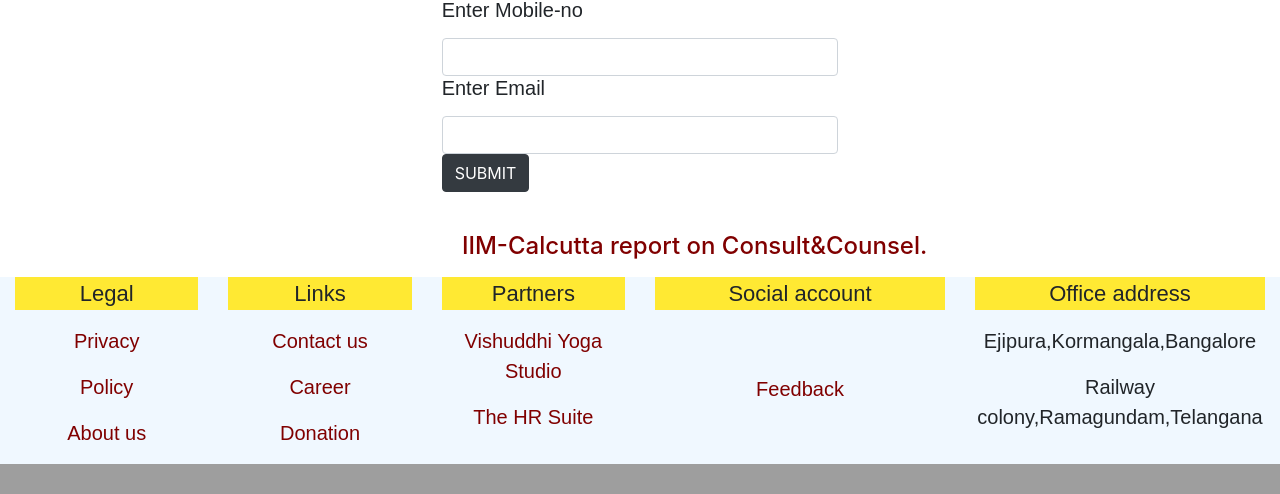
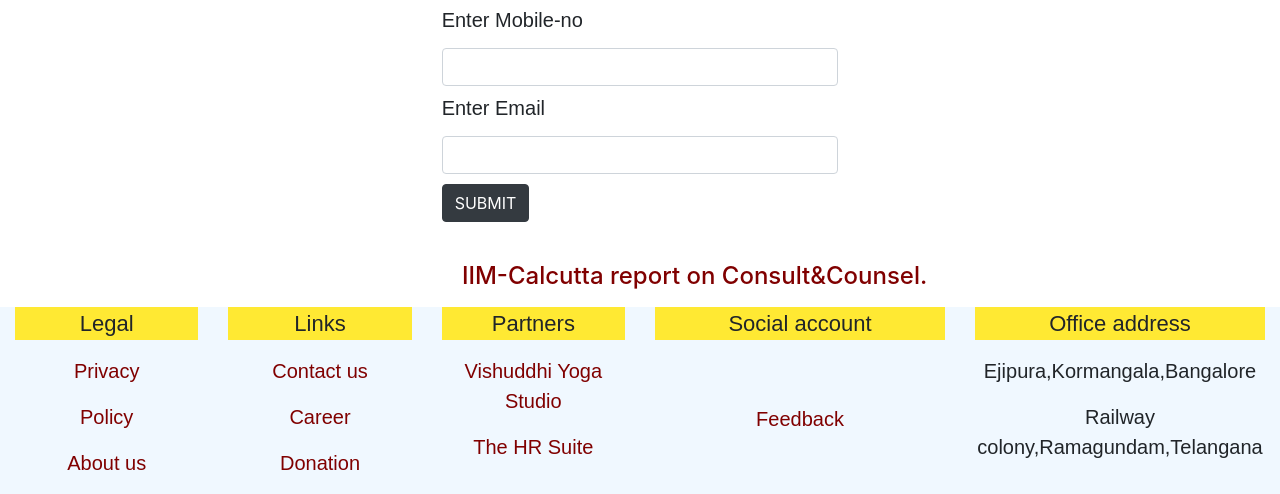
Before and after one commit to sumanpatra970/consultcounsel97, a Django app: page /digital in a window 1280 px wide. Shown: the part 1157-1651 px from the top of the page. Before the commit the page ends 1621 px from the top, so only its background shows below. Run offline with Django 3.2, Linux system fonts and the light colour scheme; some libraries are stand-ins or nearby versions.

Commit message:
Update solution.html

```diff
--- a/templates/solution.html
+++ b/templates/solution.html
@@ -27,13 +27,13 @@
                 <form method="POST" action="digital" class="form-group">
                     {% csrf_token %}
                     <h3 class="pox">Fill the form correctly</h3>
-                    <label for="username"><h5 class="kk">Enter Name</h5></label>
-                    <input type="text" name="username" required class="form-control">
-                    <label for="mobileno"><h5 class="kk">Enter Mobile-no</h5> </label>
-                    <input type=text name="mobileno"  class="form-control">
-                    <label for="email"><h5 class="kk">Enter Email</h5> </label>
-                    <input type=text name="email" class="form-control">
-                    <button type="submit" name="submit" value="Submit" class="btn btn-dark" required>SUBMIT</button><br>
+                    <div class="suppy"><label for="username"><h5 class="kk">Enter Name</h5></label>
+                    <input type="text" name="username" required class="form-control"></div>
+                    <div class="suppy"><label for="mobileno"><h5 class="kk">Enter Mobile-no</h5> </label>
+                    <input type=text name="mobileno"  class="form-control"></div>
+                    <div class="suppy"><label for="email"><h5 class="kk">Enter Email</h5> </label>
+                    <input type=text name="email" class="form-control"></div>
+                    <button type="submit" name="submit" value="Submit" class="btn btn-dark" required>SUBMIT</button>
                 </form>
             </div>
         </div>
```
